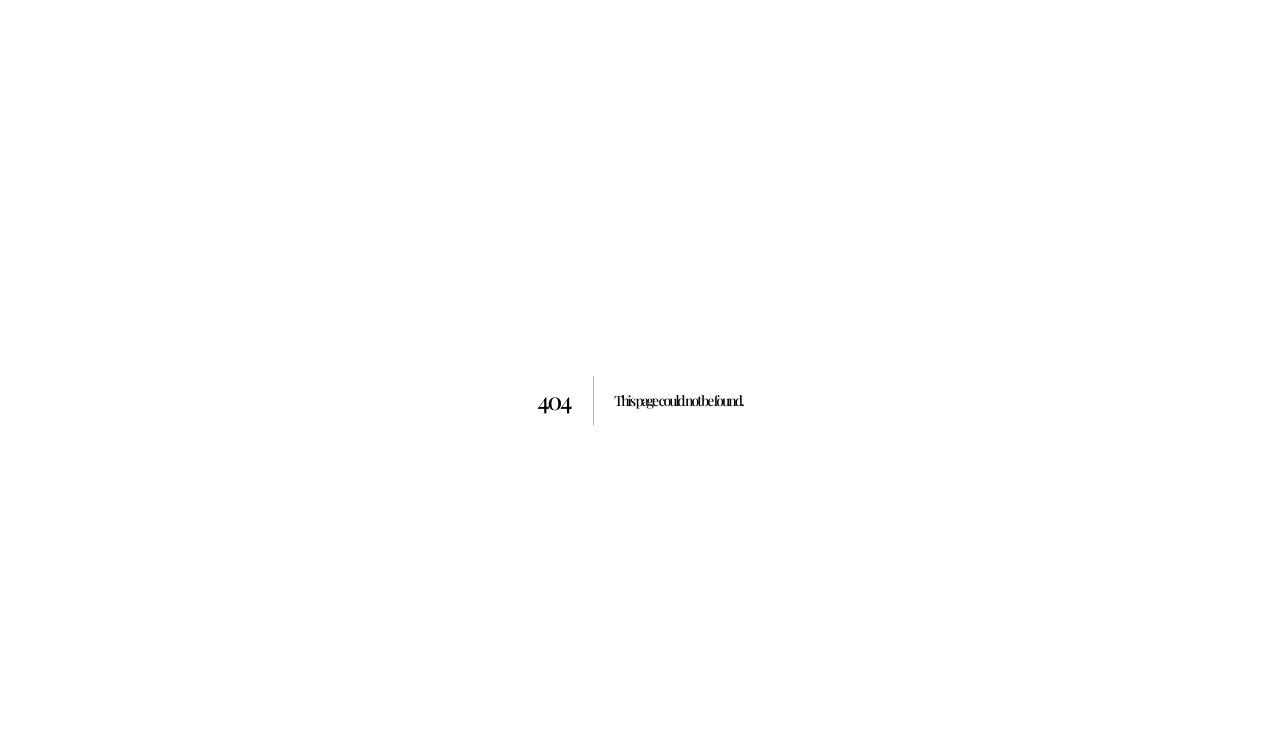
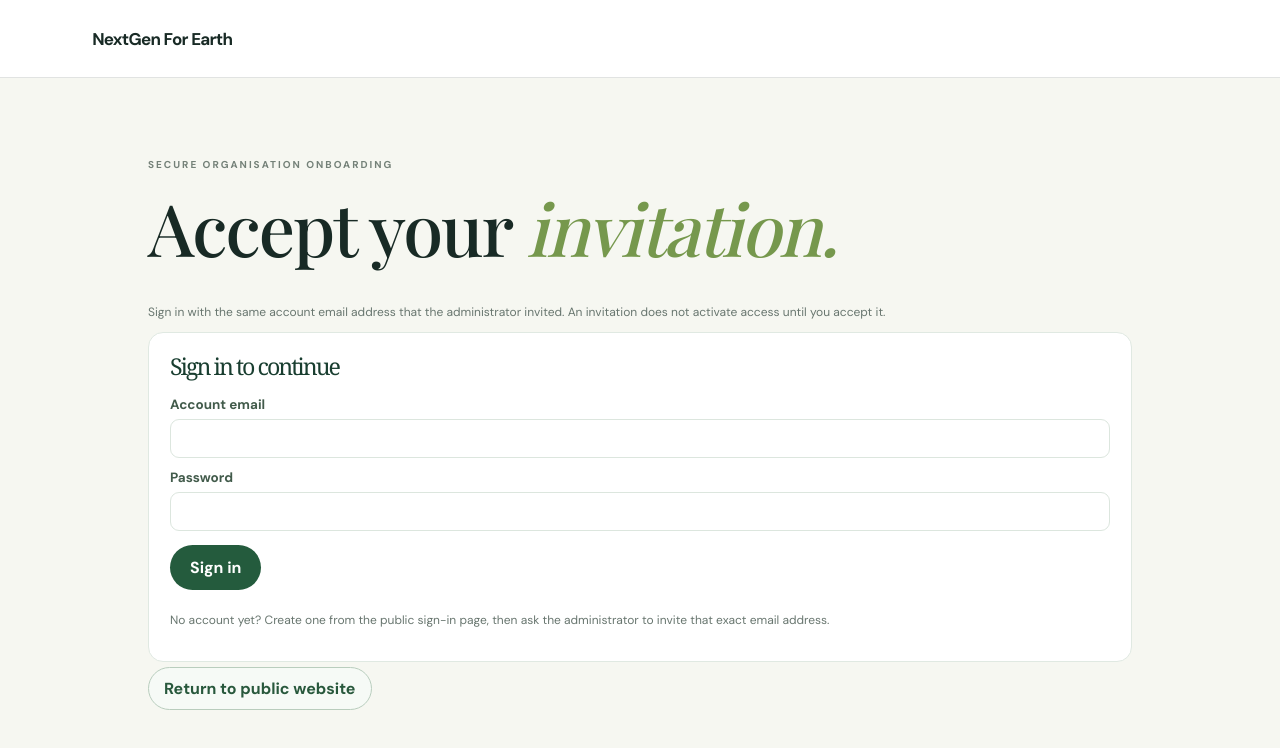
Before and after one commit to safuh/Stagingnextgenearth, a Next.js app in the folder web/: page /workspace/accept-invitation in a window 1280 px wide. Before the commit this address had no page. Shown: the top 748 px of the page. Built offline with nearby package versions, Linux system fonts and the light colour scheme; a web font is replaced by a local one.

Commit message:
feat(onboarding): add secure invitation acceptance page

```diff
--- /dev/null
+++ b/web/app/workspace/accept-invitation/page.tsx
@@ -0,0 +1,91 @@
+"use client";
+
+import Link from "next/link";
+import { FormEvent, useEffect, useState } from "react";
+import { apiPost, login, restoreSession } from "@/lib/api";
+
+type Membership = { id: string; role: string; status: string };
+
+export default function AcceptInvitationPage() {
+  const [organizationId, setOrganizationId] = useState("");
+  const [invitationId, setInvitationId] = useState("");
+  const [identifier, setIdentifier] = useState("");
+  const [password, setPassword] = useState("");
+  const [authenticated, setAuthenticated] = useState(false);
+  const [busy, setBusy] = useState(false);
+  const [error, setError] = useState("");
+  const [notice, setNotice] = useState("");
+
+  useEffect(() => {
+    const params = new URLSearchParams(window.location.search);
+    setOrganizationId(params.get("organization_id") ?? "");
+    setInvitationId(params.get("invitation_id") ?? "");
+    restoreSession().then((session) => setAuthenticated(Boolean(session))).catch(() => setAuthenticated(false));
+  }, []);
+
+  async function signIn(event: FormEvent<HTMLFormElement>) {
+    event.preventDefault();
+    setBusy(true); setError("");
+    try {
+      await login(identifier.trim(), password);
+      setAuthenticated(true);
+      setPassword("");
+      setNotice("Signed in. Accept the organisation invitation to activate your membership.");
+    } catch (cause) {
+      setError(cause instanceof Error ? cause.message : "Unable to sign in.");
+    } finally {
+      setBusy(false);
+    }
+  }
+
+  async function accept() {
+    if (!organizationId || !invitationId) {
+      setError("This invitation link is incomplete. Ask the organisation administrator to issue a new link.");
+      return;
+    }
+    setBusy(true); setError("");
+    try {
+      const result = await apiPost<Membership>(
+        `/organizations/${organizationId}/memberships/${invitationId}/accept`,
+        {},
+      );
+      setNotice(`Invitation accepted. Your organisation role is ${result.role.replaceAll("_", " ")}.`);
+      window.location.assign("/workspace");
+    } catch (cause) {
+      setError(cause instanceof Error ? cause.message : "Unable to accept this invitation.");
+    } finally {
+      setBusy(false);
+    }
+  }
+
+  return (
+    <main className="workspace-shell">
+      <header className="workspace-topbar"><Link className="brand" href="/">NextGen For Earth</Link></header>
+      <section className="workspace-content">
+        <p className="eyebrow">SECURE ORGANISATION ONBOARDING</p>
+        <h1 className="workspace-title">Accept your <em>invitation.</em></h1>
+        <p className="workspace-muted">Sign in with the same account email address that the administrator invited. An invitation does not activate access until you accept it.</p>
+        {error && <p className="workspace-error" role="alert">{error}</p>}
+        {notice && <p className="workspace-notice" role="status">{notice}</p>}
+        {!authenticated ? (
+          <section className="staff-card">
+            <h2>Sign in to continue</h2>
+            <form onSubmit={signIn}>
+              <label>Account email<input type="email" autoComplete="username" value={identifier} onChange={(event) => setIdentifier(event.target.value)} required /></label>
+              <label>Password<input type="password" autoComplete="current-password" value={password} onChange={(event) => setPassword(event.target.value)} required /></label>
+              <button className="primary-action" disabled={busy}>{busy ? "Signing in…" : "Sign in"}</button>
+            </form>
+            <p className="workspace-muted">No account yet? Create one from the <Link href="/#access">public sign-in page</Link>, then ask the administrator to invite that exact email address.</p>
+          </section>
+        ) : (
+          <section className="staff-card">
+            <h2>Invitation ready</h2>
+            <p>Your account is authenticated. Accepting will activate the membership for this organisation.</p>
+            <button className="primary-action" onClick={() => void accept()} disabled={busy || !organizationId || !invitationId}>{busy ? "Accepting…" : "Accept organisation invitation"}</button>
+          </section>
+        )}
+        <p><Link className="secondary-action" href="/">Return to public website</Link></p>
+      </section>
+    </main>
+  );
+}
```
